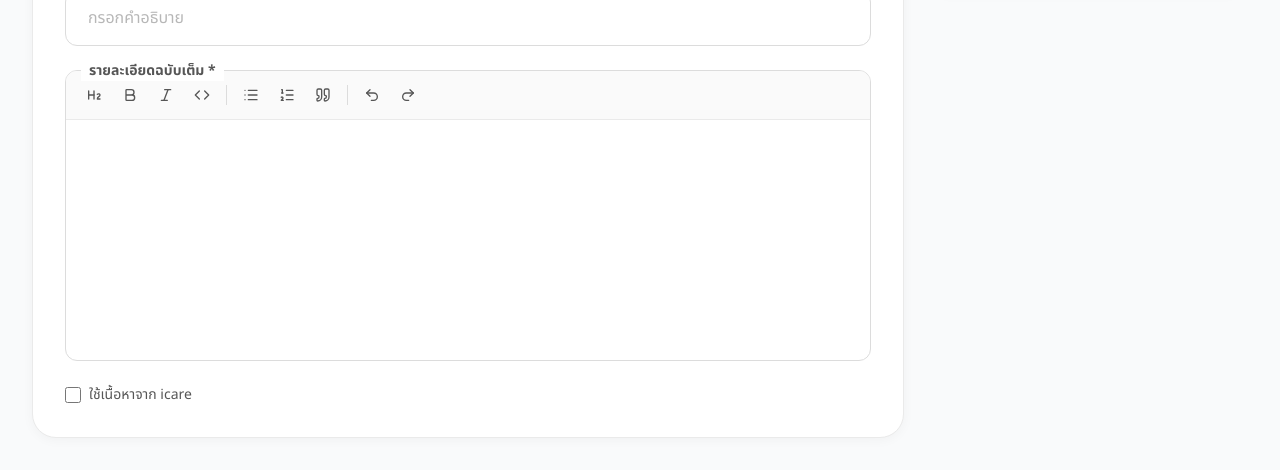
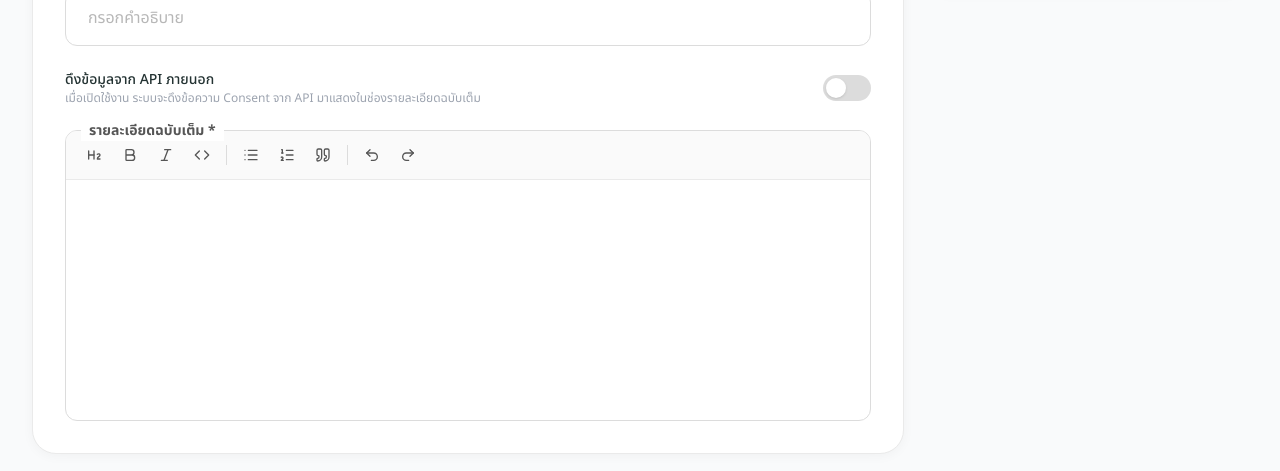
Before and after one commit to KK-Dev82/icare-dashboard-ui, a Next.js app: page /consents/create in a window 1280 px wide. Shown: the part 426-897 px from the top of the page. Built offline with nearby package versions, Linux system fonts and the light colour scheme; no server answers.

Commit message:
feat: consent external

```diff
--- a/src/app/(dashboard)/consents/_components/ConsentForm.tsx
+++ b/src/app/(dashboard)/consents/_components/ConsentForm.tsx
@@ -7,6 +7,7 @@ import { consentApi } from "@/api/consent";
 import { Input } from "@/components/ui/input";
 import { Select } from "@/components/ui/select";
 import { useToast } from "@/components/ui/toast";
+import { ConfirmModal } from "@/components/ui/modal";
 import type { ConsentPolicy, ConsentStatus, ConsentType } from "@/types/consent";
 import { RichTextEditor } from "./RichTextEditor";
 
@@ -51,7 +52,6 @@ export function ConsentForm({ mode, initialData }: ConsentFormProps) {
   );
   const [useExternal, setUseExternal] = useState(false);
   const [loadingExternal, setLoadingExternal] = useState(false);
-  const [savedContentHtml, setSavedContentHtml] = useState("");
 
   const canEdit = !initialData || initialData.status === "DRAFT";
 
@@ -79,23 +79,33 @@ export function ConsentForm({ mode, initialData }: ConsentFormProps) {
     };
   }, []);
 
+  const [confirmExternal, setConfirmExternal] = useState(false);
+
   const handleExternalToggle = async () => {
     if (!useExternal) {
-      setSavedContentHtml(contentHtml);
+      if (stripHtml(contentHtml).trim()) {
+        setConfirmExternal(true);
+        return;
+      }
+      await fetchExternalContent();
+    } else {
+      setUseExternal(false);
+    }
+  };
+
+  const fetchExternalContent = async () => {
     setLoadingExternal(true);
     try {
       const res = await consentApi.getExternalPolicy();
-        const html = await marked(res.content);
+      const content = res?.content ?? "";
+      const html = content ? await marked(content) : "";
       setContentHtml(html);
       setUseExternal(true);
     } catch (err) {
       toast.fromError(err);
+      setUseExternal(false);
     } finally {
       setLoadingExternal(false);
-      }
-    } else {
-      setContentHtml(savedContentHtml);
-      setUseExternal(false);
     }
   };
 
@@ -211,27 +221,37 @@ export function ConsentForm({ mode, initialData }: ConsentFormProps) {
             disabled={!canEdit}
           />
 
+          {canEdit && (
+            <div className="space-y-2">
+              <div className="flex items-center justify-between">
+                <div>
+                  <p className="text-sm font-medium text-[#243333]">ดึงข้อมูลจาก API ภายนอก</p>
+                  <p className="text-xs text-[#9CA3AF]">เมื่อเปิดใช้งาน ระบบจะดึงข้อความ Consent จาก API มาแสดงในช่องรายละเอียดฉบับเต็ม</p>
+                </div>
+                <button
+                  type="button"
+                  onClick={handleExternalToggle}
+                  disabled={loadingExternal}
+                  className={`relative inline-flex h-[26px] w-[48px] shrink-0 rounded-full transition-colors disabled:opacity-60 ${
+                    useExternal ? "bg-primary" : "bg-[#DCDCDC]"
+                  }`}
+                >
+                  <span
+                    className={`pointer-events-none inline-block h-[20px] w-[20px] rounded-full bg-white shadow transform transition-transform mt-[3px] ${
+                      useExternal ? "translate-x-[25px]" : "translate-x-[3px]"
+                    }`}
+                  />
+                </button>
+              </div>
+            </div>
+          )}
+
           <RichTextEditor
             label="รายละเอียดฉบับเต็ม *"
             value={contentHtml}
             onChange={setContentHtml}
-            disabled={!canEdit || useExternal}
+            disabled={!canEdit}
           />
-
-          {canEdit && (
-            <label className="flex items-center gap-2 cursor-pointer">
-              <input
-                type="checkbox"
-                checked={useExternal}
-                onChange={handleExternalToggle}
-                disabled={loadingExternal}
-                className="h-4 w-4 rounded border-[#DCDCDC] text-primary focus:ring-primary"
-              />
-              <span className="text-sm text-[#565656]">
-                {loadingExternal ? "กำลังโหลดเนื้อหา..." : "ใช้เนื้อหาจาก icare"}
-              </span>
-            </label>
-          )}
         </div>
 
         <div className="space-y-6">
@@ -291,6 +311,18 @@ export function ConsentForm({ mode, initialData }: ConsentFormProps) {
           </div>
         </div>
       </div>
+      <ConfirmModal
+        open={confirmExternal}
+        title="ยืนยันการดึงเนื้อหา"
+        message="ข้อมูลใน text editor จะถูกแทนที่ด้วยเนื้อหาจาก iCare ต้องการดำเนินการต่อใช่หรือไม่?"
+        confirmLabel="ยืนยัน"
+        confirmColor="danger"
+        onConfirm={() => {
+          setConfirmExternal(false);
+          void fetchExternalContent();
+        }}
+        onCancel={() => setConfirmExternal(false)}
+      />
     </form>
   );
 }
--- a/src/app/(dashboard)/settings/components/NotificationSettingsPanel.tsx
+++ b/src/app/(dashboard)/settings/components/NotificationSettingsPanel.tsx
@@ -215,7 +215,7 @@ export function NotificationSettingsPanel() {
             ตั้งค่าข้อความแจ้งเตือนล่วงหน้าก่อนกรมธรรม์หมดอายุ
           </p>
         </div>
-        <div className="flex shrink-0 items-center gap-3">
+        {/* <div className="flex shrink-0 items-center gap-3">
           <span className="text-sm font-semibold text-[#243333]">เปิดใช้งานการแจ้งเตือน</span>
           <button
             type="button"
@@ -230,7 +230,7 @@ export function NotificationSettingsPanel() {
           >
             <Power size={15} strokeWidth={3} />
           </button>
-        </div>
+        </div> */}
       </div>
 
       {loading ? (
```
Lines whose indentation alone changed are shown as unchanged.
